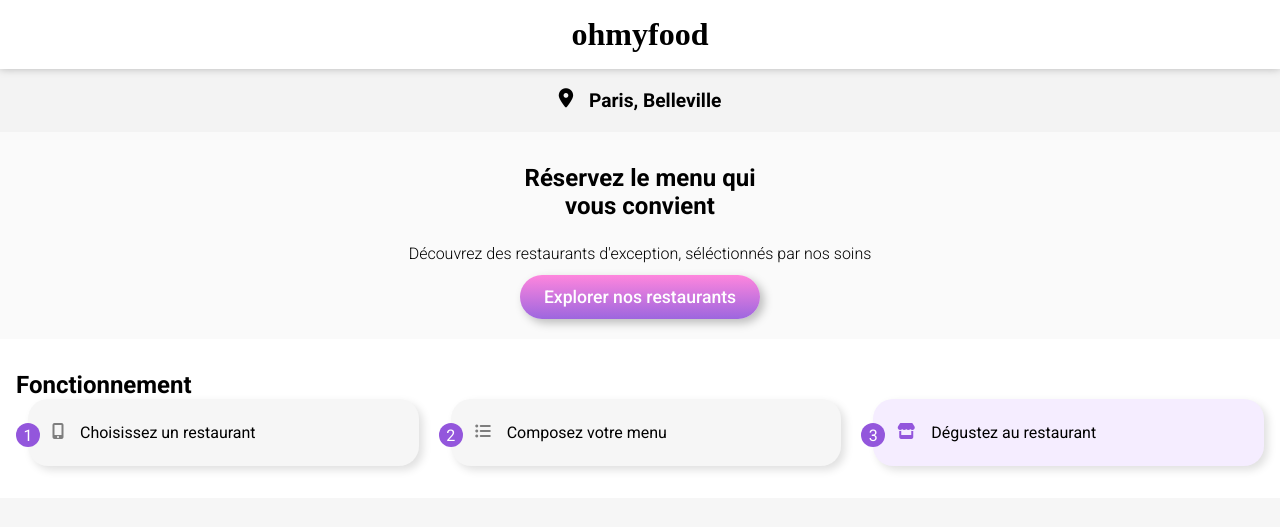
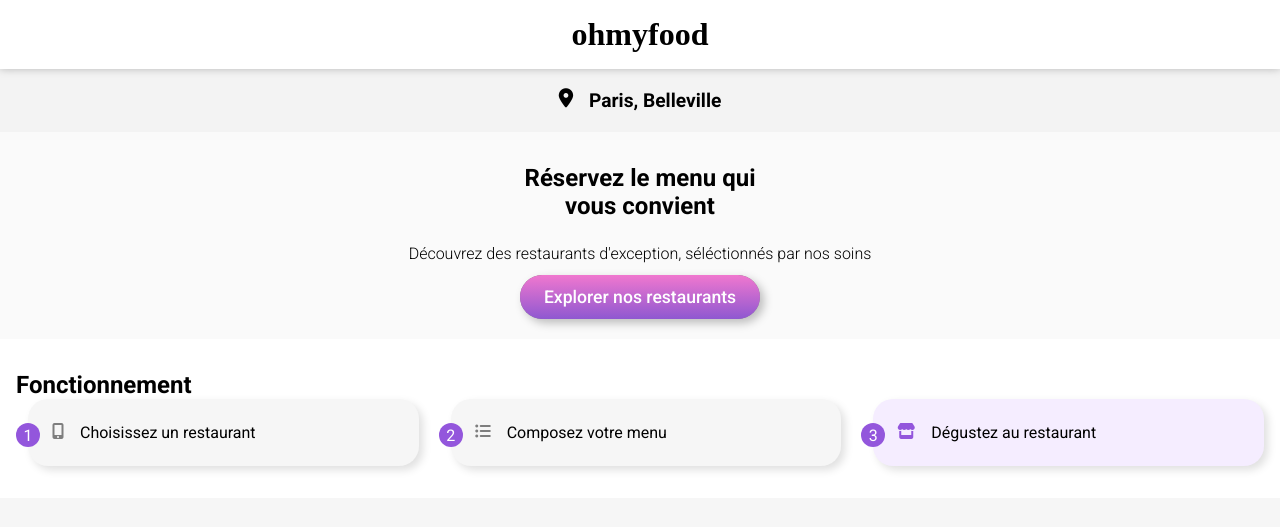
Before and after one commit to Malifias/EmmericMerdrignac_3_20072021, a website: page index.html in a window 1280 px wide. Shown: the top 527 px of the page. Drawn offline with Linux system fonts and the light colour scheme; a web font is replaced by a local one.

Commit message:
btn plus clair

```diff
--- a/sass/base/_base.scss
+++ b/sass/base/_base.scss
@@ -1,3 +1,5 @@
+@use "sass:color";
+
 body, html {
     margin: 0;
     font-family: 'Roboto', sans-serif;
@@ -25,7 +27,7 @@
     border-radius: 100px;
     color: white;
     background: #686868;
-    background: linear-gradient(0deg, rgba(147,86,220,0.9) 0%, rgba(255,121,218,0.9) 100%);
+    background-image: linear-gradient(0deg, color.scale($color-primary, $alpha: -10%) 0%, color.scale($color-secondary, $alpha: -10%) 100%);
     transition-duration: 0.25s;
     box-shadow: 0.25rem 0.25rem 10px rgba(0, 0, 0, 0.25);
 
```
Also changed, not shown: public/css/style.css, 1 other file.
